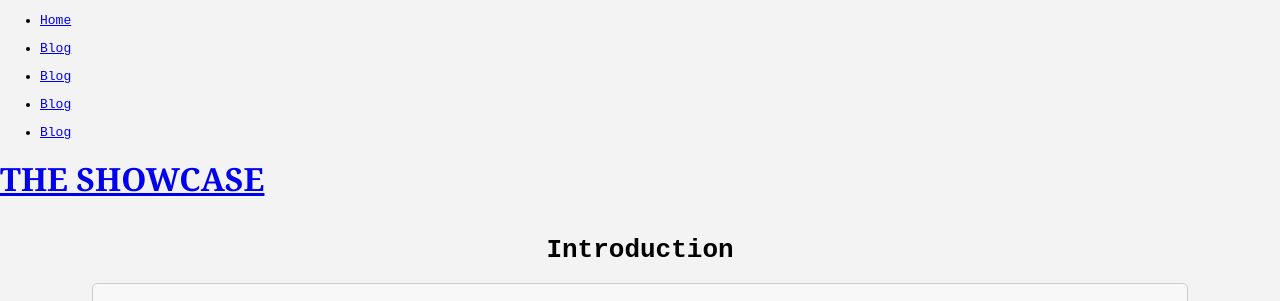
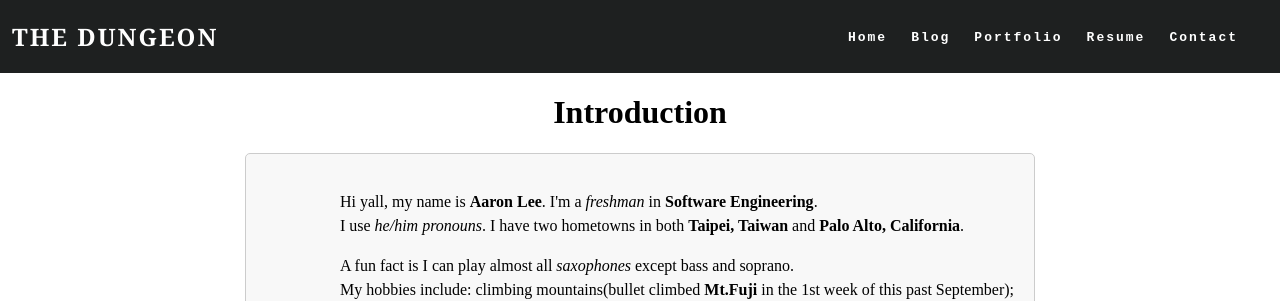
Before and after one commit to crazzedman/crazzedman.github.io, a plain HTML site: page index.html in a window 1280 px wide. Shown: the top 301 px of the page. Drawn offline with Linux system fonts and the light colour scheme; files whose address does not match are found by name.

Commit message:
Commit Change

```diff
--- a/index.html
+++ b/index.html
@@ -7,51 +7,18 @@
     <link rel="stylesheet" href="styles.css" />
   </head>
   <body>
-    <div class="sidebar">
-        <ul>
-            <li>
-                <a href="index.html">
-                    <span class = "icon"></span>
-                    <span class = "text">Home</span>
-                </a>
-            </li>
+    <nav class="navbar">
+        <h1 class="logo">
+            <a href="index.html">THE DUNGEON</a>
+        </h1>
+        <ul class="nav-list">
+            <li><a href="index.html">Home</a></li>
+            <li><a href="blog.html">Blog</a></li>
+            <li><a href="portfolio.html">Portfolio</a></li>
+            <li><a href="resume.html">Resume</a></li>
+            <li><a href="contact.html">Contact</a></li>
         </ul>
-        <ul>
-            <li>
-                <a href="blog.html">
-                    <span class = "icon"></span>
-                    <span class = "text">Blog</span>
-                </a>
-            </li>
-        </ul>
-        <ul>
-            <li>
-                <a href="resume.html">
-                    <span class = "icon"></span>
-                    <span class = "text">Blog</span>
-                </a>
-            </li>
-        </ul>
-        <ul>
-            <li>
-                <a href="portfolio.html">
-                    <span class = "icon"></span>
-                    <span class = "text">Blog</span>
-                </a>
-            </li>
-        </ul>
-        <ul>
-            <li>
-                <a href="contact.html">
-                    <span class = "icon"></span>
-                    <span class = "text">Blog</span>
-                </a>
-            </li>
-        </ul>
-    </div>
-    <h1 class="logo">
-        <a href="index.html">THE SHOWCASE</a>
-    </h1>
+    </nav>
     <main>
         <h1>
             Introduction
--- a/styles.css
+++ b/styles.css
@@ -12,11 +12,11 @@
   }
 
   body {
-    background: var(--cg-grey);
     position: relative;
     min-height: 100vh;
     padding: 0;
-    margin: 0;
+    margin: 0;;
+    background-image: url("C:\Users\Aaron\Desktop\crazzedman.github.io\Images&Icons\Sunset.jpg")
     font-family: monospace;
   }
 
```
